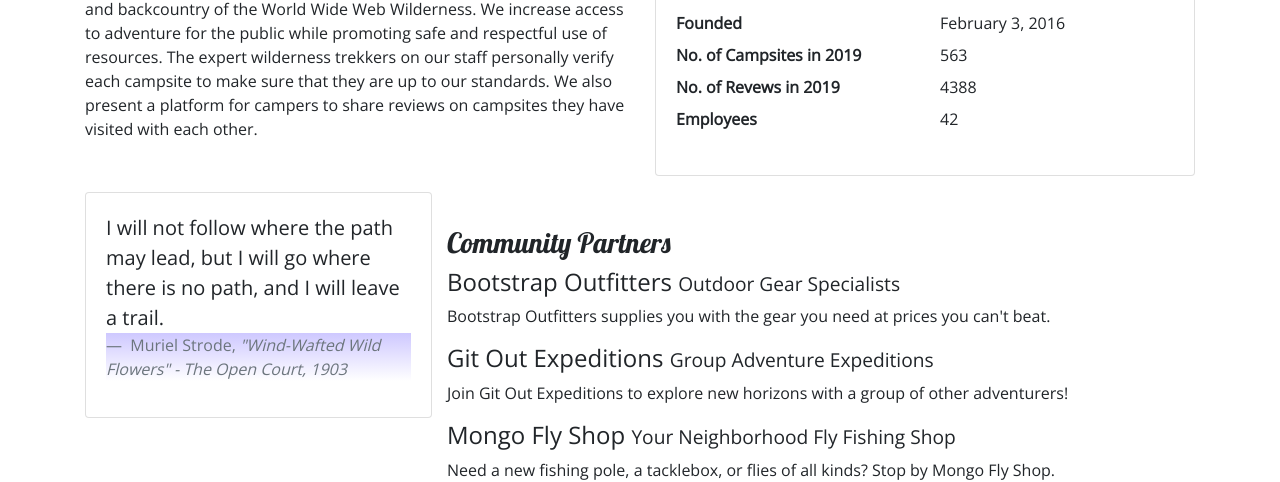
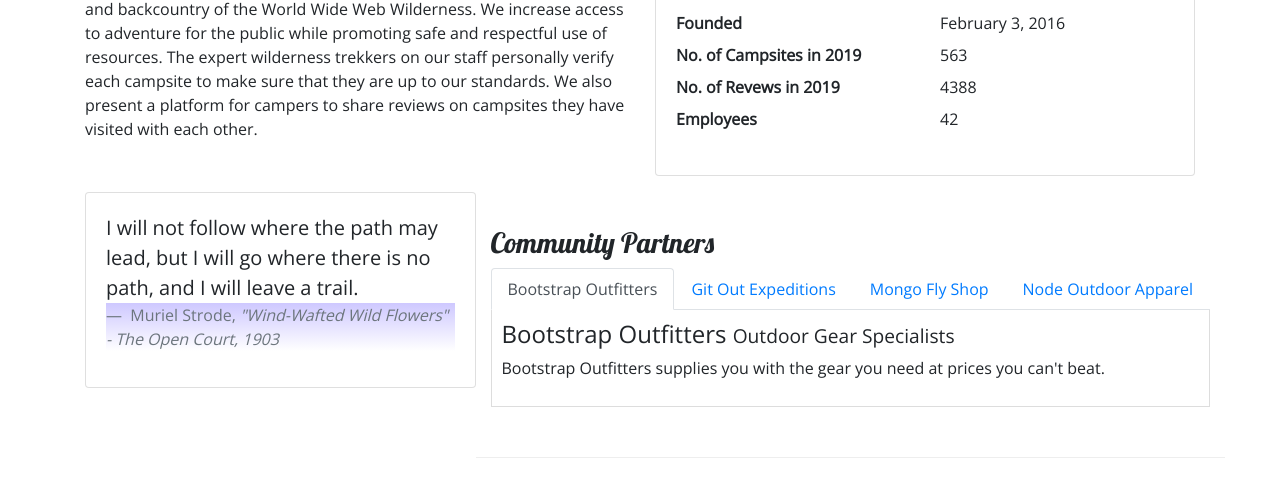
Before and after one commit to rudy-gm/nucampsite, a website: page aboutus.html in a window 1280 px wide. Shown: the part 474-956 px from the top of the page. Drawn offline with nearby package versions, Linux system fonts and the light colour scheme.

Commit message:
13th commit

```diff
--- a/aboutus.html
+++ b/aboutus.html
@@ -43,7 +43,8 @@
 
         <div class="container">
 
-            <a  class="navbar-brand" href="./index.html"><img src="./img/logo.png" height="30" width="30" alt="NuCamp-Logo"></a>
+            <a class="navbar-brand" href="./index.html"><img src="./img/logo.png" height="30" width="30"
+                    alt="NuCamp-Logo"></a>
 
             <button class="navbar-toggler" type="button" data-toggle="collapse" data-target="#nucampNavbar">
 
@@ -119,7 +120,8 @@
 
                 <div class="card bg-ligth mt-3">
                     <blockquote class="blockquote card-body">
-                    <p class="mb-0">I will not follow where the path may lead, but I will go where there is no path, and I will leave a trail.</p>
+                        <p class="mb-0">I will not follow where the path may lead, but I will go where there is no path,
+                            and I will leave a trail.</p>
                         <footer class="blockquote-footer">
                             Muriel Strode,
                             <cite title="Source Tittle">"Wind-Wafted Wild Flowers" -
@@ -133,24 +135,53 @@
 
             </div>
 
+            <!-- Tab Content-->
+
             <div class="row row-content">
                 <div class="col">
                     <h3>Community Partners</h3>
+
+                    <ul class="nav nav-tabs">
+                        <li class="nav-item"><a class="nav-link active" href="#bootstrap" role="tab"
+                                data-toggle="tab">Bootstrap Outfitters</a></li>
+                        <li class="nav-item"><a class="nav-link" href="#git" role="tab" data-toggle="tab">Git Out
+                                Expeditions</a></li>
+                        <li class="nav-item"><a class="nav-link" href="#mongo" role="tab" data-toggle="tab">Mongo Fly
+                                Shop</a></li>
+                        <li class="nav-item"><a class="nav-link" href="#node" role="tab" data-toggle="tab">Node Outdoor
+                                Apparel</a></li>
+                    </ul>
+
+                    <div class="tab-content">
+                        <div class="tab-pane fade show active" role="tabpanel" id="bootstrap">
                             <h4>Bootstrap Outfitters <small>Outdoor Gear Specialists</small></h4>
-                <p class="d-none d-sm-block">Bootstrap Outfitters supplies you with the gear you need at prices you
-                    can't beat.</p>
+                            <p class="d-none d-sm-block">Bootstrap Outfitters supplies you with the gear you need at
+                                prices
+                                you can't beat.</p>
+                        </div>
+                        <div class="tab-pane fade" role="tabpanel" id="git">
                             <h4>Git Out Expeditions <small>Group Adventure Expeditions</small></h4>
-                <p class="d-none d-sm-block">Join Git Out Expeditions to explore new horizons with a group of other
-                    adventurers!</p>
+                            <p class="d-none d-sm-block">Join Git Out Expeditions to explore new horizons with a group
+                                of
+                                other adventurers!</p>
+                        </div>
+                        <div class="tab-pane fade" role="tabpanel" id="mongo">
                             <h4>Mongo Fly Shop <small>Your Neighborhood Fly Fishing Shop</small></h4>
-                <p class="d-none d-sm-block">Need a new fishing pole, a tacklebox, or flies of all kinds? Stop by Mongo
-                    Fly Shop.</p>
+                            <p class="d-none d-sm-block">Need a new fishing pole, a tacklebox, or flies of all kinds?
+                                Stop
+                                by Mongo Fly Shop.</p>
+                        </div>
+                        <div class="tab-pane fade" role="tabpanel" id="node">
                             <h4>Node Outdoor Apparel <small>Outdoor Clothes & Shoes</small></h4>
-                <p class="d-none d-sm-block">From polar fleeces to swimsuits, hiking boots to waders, a visit to Node
-                    will be sure to get you
-                    covered.</p>
+                            <p class="d-none d-sm-block">From polar fleeces to swimsuits, hiking boots to waders, a
+                                visit to
+                                Node will be sure to get you covered.</p>
                         </div>
                     </div>
+                </div>
+            </div>
+
+            <!-- -->
         </div>
 
         <div class="row row-content">
--- a/css/styles.css
+++ b/css/styles.css
@@ -50,3 +50,9 @@ footer{
     top: -5px;
     left: -5px;
 }
+
+.tab-content{
+    padding: 10px;
+    border: 1px solid #DDD;
+    border-top: none;
+}
```
Lines whose indentation alone changed are shown as unchanged.
